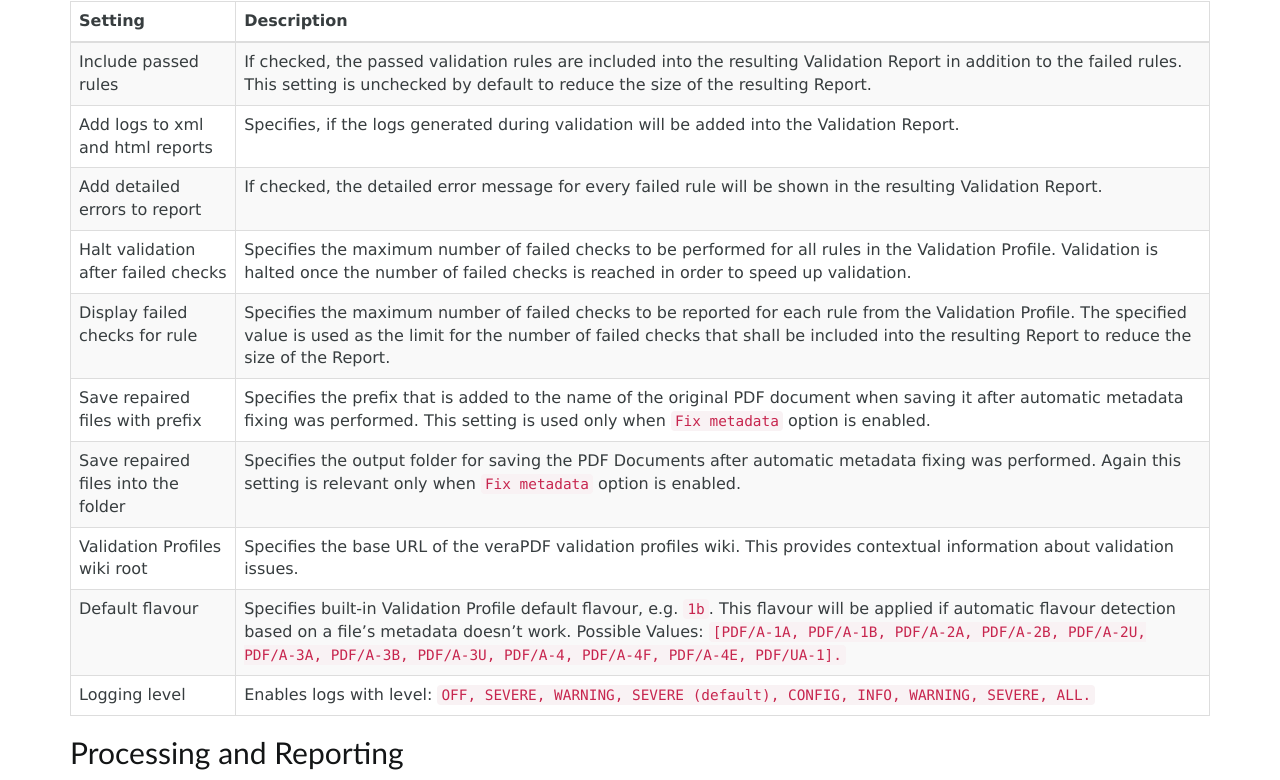
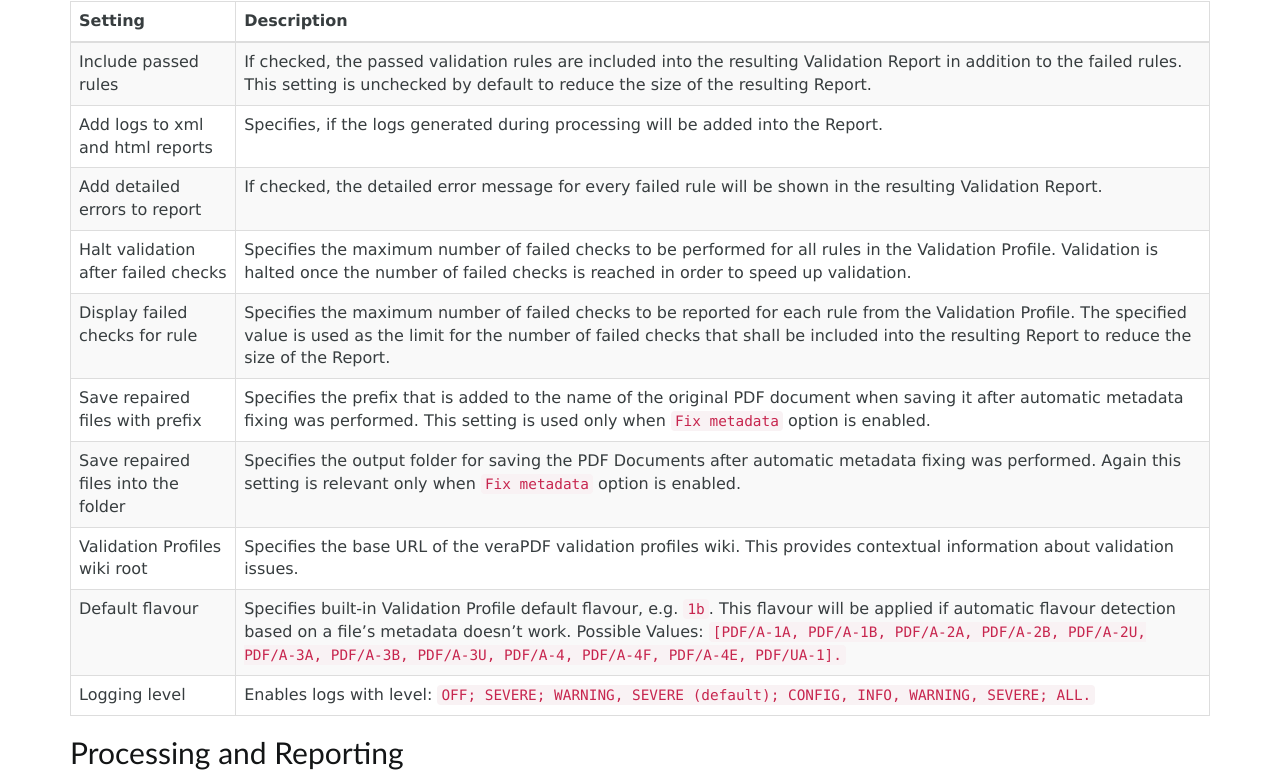
Before and after one commit to veraPDF/veraPDF.github.io, a Jekyll site: the page built from gui/index.md, in a window 1280 px wide and 1400 px high, scrolled down 5180 px. Shown: the part 145-925 px from the top of the window. Built offline with Jekyll 4.4.1, drawn with Linux system fonts in a browser that asks for light colours; nearby versions of some CDN libraries.

Commit message:
Update documentation

```diff
--- a/gui/index.md
+++ b/gui/index.md
@@ -110,15 +110,15 @@ The advanced settings are described in the table below:
 | Setting              | Description |
 |----------------------|-------------|
 | Include passed rules | If checked, the passed validation rules are included into the resulting Validation Report in addition to the failed rules. This setting is unchecked by default to reduce the size of the resulting Report. |
-| Add logs to xml and html reports | Specifies, if the logs generated during validation will be added into the Validation Report. |
+| Add logs to xml and html reports | Specifies, if the logs generated during processing will be added into the Report. |
 | Add detailed errors to report | If checked, the detailed error message for every failed rule will be shown in the resulting Validation Report. |
-| Halt validation after failed checks | Specifies the maximum number of failed checks to be performed for all rules in the Validation Profile. Validation is halted once the number of failed checks is reached in order to speed up validation.  |
+| Halt validation after failed checks | Specifies the maximum number of failed checks to be performed for all rules in the Validation Profile. Validation is halted once the number of failed checks is reached in order to speed up validation. |
 | Display failed checks for rule | Specifies the maximum number of failed checks to be reported for each rule from the Validation Profile. The specified value is used as the limit for the number of failed checks that shall be included into the resulting Report to reduce the size of the Report. |
 | Save repaired files with prefix | Specifies the prefix that is added to the name of the original PDF document when saving it after automatic metadata fixing was performed. This setting is used only when `Fix metadata` option is enabled. |
 | Save repaired files into the folder | Specifies the output folder for saving the PDF Documents after automatic metadata fixing was performed. Again this setting is relevant only when `Fix metadata` option is enabled. |
 | Validation Profiles wiki root | Specifies the base URL of the veraPDF validation profiles wiki. This provides contextual information about validation issues. |
 | Default flavour | Specifies built-in Validation Profile default flavour, e.g. `1b`. This flavour will be applied if automatic flavour detection based on a file's metadata doesn't work. Possible Values: `[PDF/A-1A, PDF/A-1B, PDF/A-2A, PDF/A-2B, PDF/A-2U, PDF/A-3A, PDF/A-3B, PDF/A-3U, PDF/A-4, PDF/A-4F, PDF/A-4E, PDF/UA-1].` |
-| Logging level |  Enables logs with level: `OFF, SEVERE, WARNING, SEVERE (default), CONFIG, INFO, WARNING, SEVERE, ALL.` |
+| Logging level | Enables logs with level: `OFF; SEVERE; WARNING, SEVERE (default); CONFIG, INFO, WARNING, SEVERE; ALL.`                                                                                                                                                                                                 |
 {:.table .table-striped .table-bordered}
 
 ## Processing and Reporting
```
Also changed, not shown: cli/index.md (+1 -1 lines).
